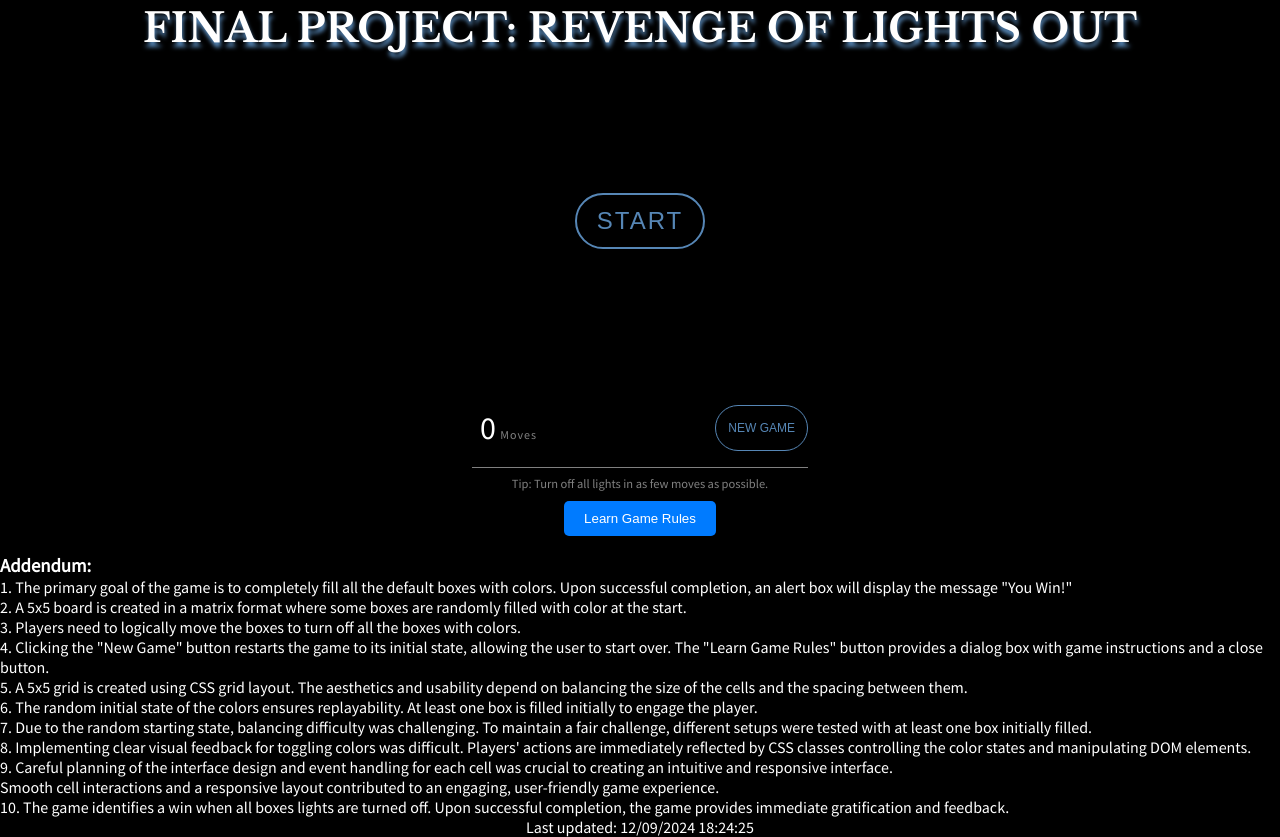
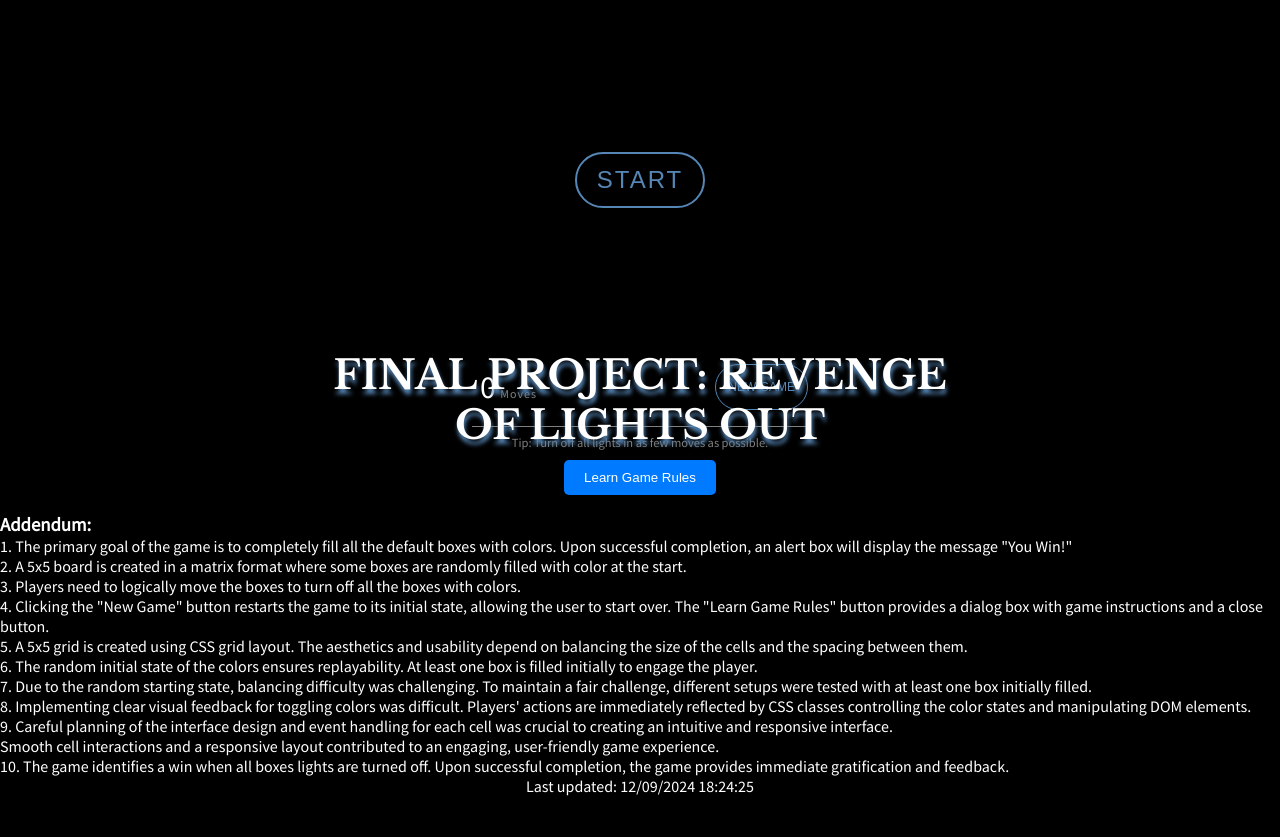
Before and after one commit to ArchanaKagithala/ITC505, a plain HTML site: page final/index.html in a window 1280 px wide. After the commit the page ends 800 px from the top, so only its background shows below. Drawn offline with nearby package versions, Linux system fonts and the light colour scheme.

Commit message:
Update styles.css

```diff
--- a/final/styles.css
+++ b/final/styles.css
@@ -9,23 +9,15 @@ body {
     height: 100vh;
     width: 100vw;
     background-color: #000; /* Black background color */
-    display: -webkit-box;
-    display: -ms-flexbox;
     display: flex;
-    -webkit-box-orient: vertical;
-    -webkit-box-direction: normal;
-    -ms-flex-direction: column;
     flex-direction: column;
-    -webkit-box-pack: center;
-    -ms-flex-pack: center;
     justify-content: center;
-    -webkit-box-align: center;
-    -ms-flex-align: center;
     align-items: center;
     color: #fff; /* White text for contrast on black background */
     font-family: "Source Sans Pro", sans-serif;
 }
 
+/* Title styling */
 body h1 {
     font-size: 2.5rem;
     text-shadow: 1px 5px 4px #5686b5;
@@ -34,8 +26,11 @@ body h1 {
     font-family: "Libre Baskerville", serif;
     text-transform: uppercase;
     font-weight: bold;
-    position: relative;
-    top: 5%;
+    text-align: center;
+    position: absolute;  /* Centering title with absolute positioning */
+    top: 50%;            /* Center vertically */
+    left: 50%;           /* Center horizontally */
+    transform: translate(-50%, -50%);  /* Offset correction */
 }
 
 .game-container {
@@ -53,11 +48,8 @@ body h1 {
     position: absolute;
     height: 100%;
     width: 100%;
-    -webkit-box-pack: center;
-    -ms-flex-pack: center;
+    display: flex;
     justify-content: center;
-    -webkit-box-align: center;
-    -ms-flex-align: center;
     align-items: center;
 }
 
@@ -71,7 +63,6 @@ body h1 {
     text-transform: uppercase;
     color: #5686b5;
     letter-spacing: 2px;
-    -webkit-transition: all 150ms linear;
     transition: all 150ms linear;
 }
 
@@ -83,15 +74,10 @@ body h1 {
 }
 
 .game-container #game #play {
-    display: -webkit-box;
-    display: -ms-flexbox;
     display: flex;
 }
 
 .game-container #game #win {
-    -webkit-box-orient: vertical;
-    -webkit-box-direction: normal;
-    -ms-flex-direction: column;
     flex-direction: column;
     display: none;
 }
@@ -105,7 +91,6 @@ body h1 {
 
 .game-container #game #tiles {
     display: none;
-    -ms-flex-wrap: wrap;
     flex-wrap: wrap;
 }
 
@@ -115,7 +100,6 @@ body h1 {
     width: 4rem;
     margin: .1rem;
     border-radius: 0;
-    -webkit-transition: all 150ms linear;
     transition: all 150ms linear;
 }
 
@@ -126,9 +110,7 @@ body h1 {
 
 .game-container #game #tiles .on {
     border: 2px solid #5686b5;
-    -webkit-box-shadow: inset 0 0 1rem #5686b5;
     box-shadow: inset 0 0 1rem #5686b5;
-    -webkit-transition: all 150ms linear;
     transition: all 150ms linear;
 }
 
@@ -140,13 +122,8 @@ body h1 {
 .game-container .sidebar {
     width: 22rem;
     padding: .5rem;
-    display: -webkit-box;
-    display: -ms-flexbox;
     display: flex;
-    -ms-flex-wrap: wrap;
     flex-wrap: wrap;
-    -webkit-box-pack: justify;
-    -ms-flex-pack: justify;
     justify-content: space-between;
 }
 
@@ -170,7 +147,6 @@ body h1 {
     font-size: .75rem;
     text-transform: uppercase;
     color: #5686b5;
-    -webkit-transition: all 150ms linear;
     transition: all 150ms linear;
 }
 
```
